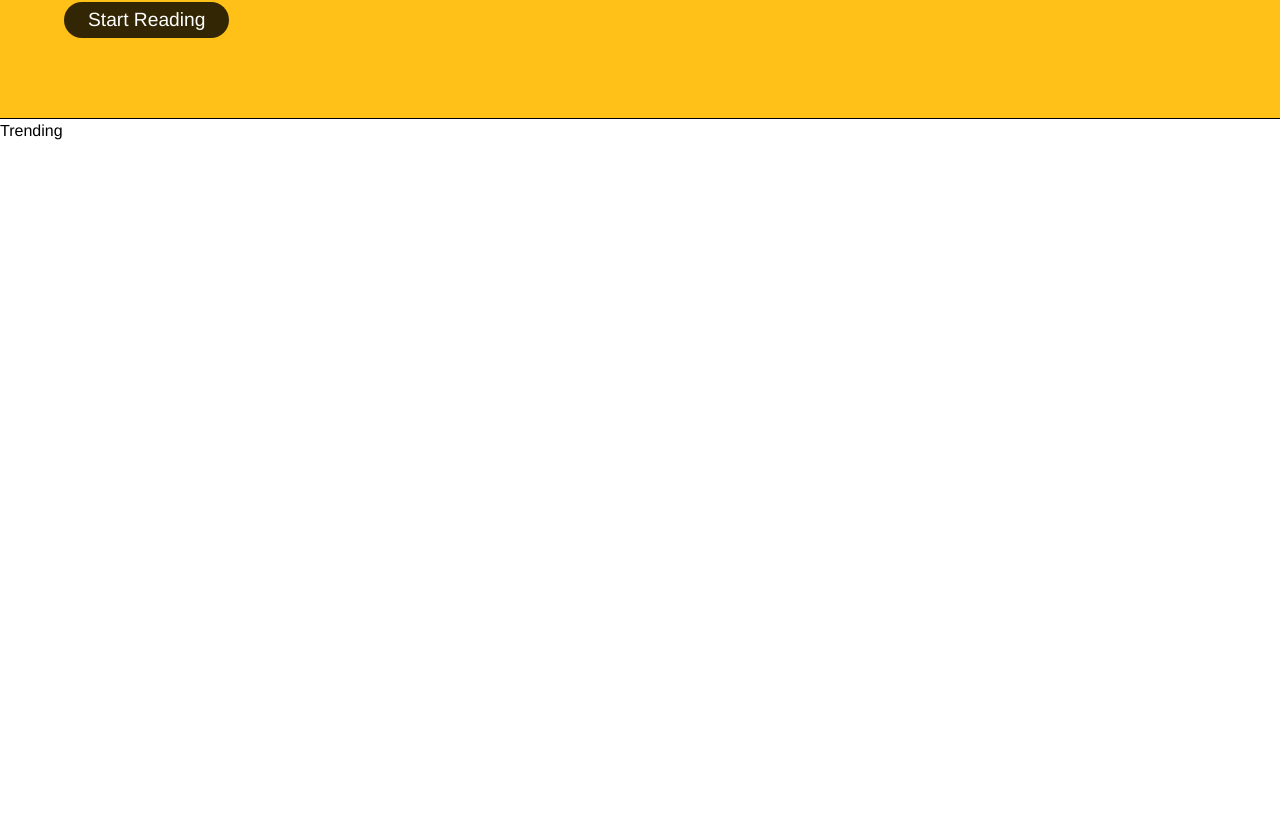
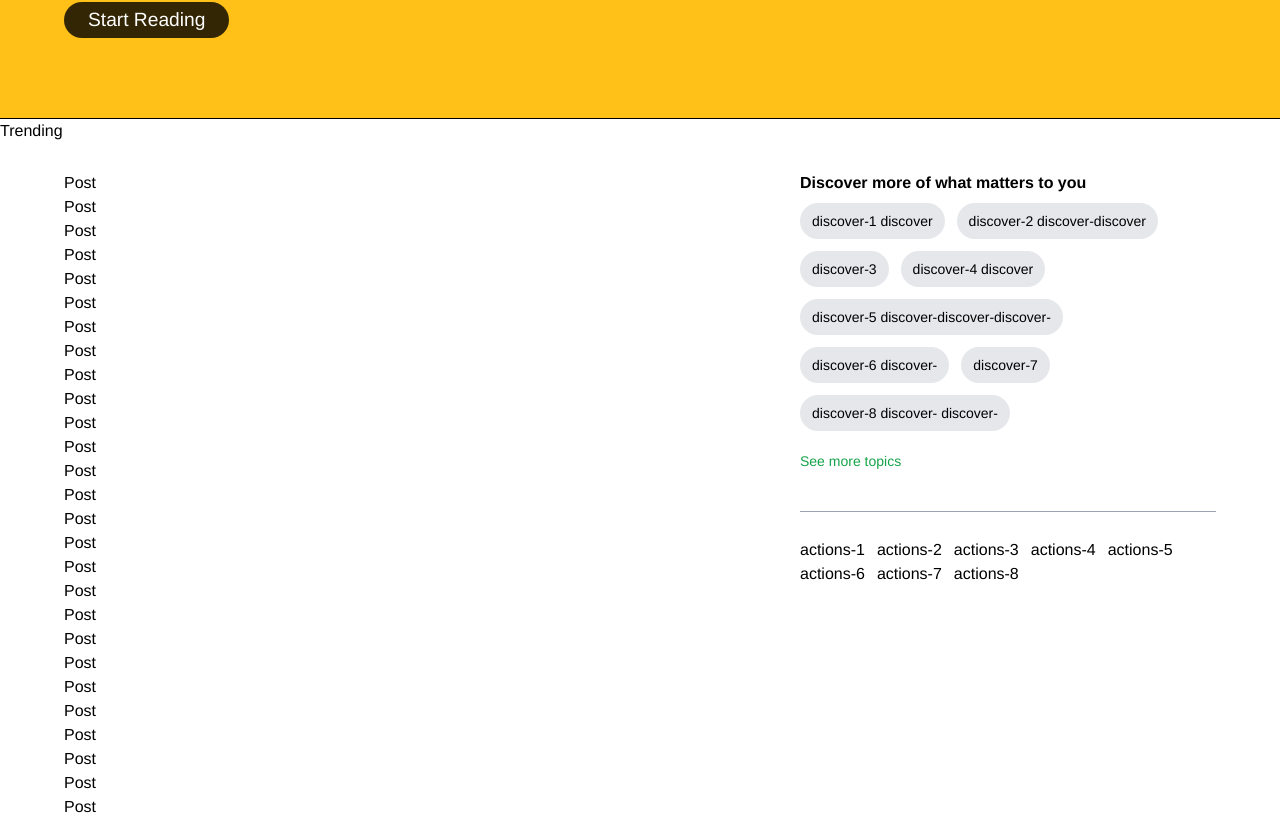
Before and after one commit to Chrxs14/violencia-sin-filtro, a React (Vite) app: page /demo in a window 1280 px wide. Shown: the part 421-1240 px from the top of the page. Before the commit the page ends 800 px from the top, so only its background shows below. Built offline with nearby package versions, Linux system fonts and the light colour scheme.

Commit message:
feat: se implementa componentes Posts y Discover

```diff
--- a/src/components/Demo/Demo.jsx
+++ b/src/components/Demo/Demo.jsx
@@ -1,13 +1,23 @@
 import React from "react";
 import { Banner } from "./Banner";
-import {Trending} from "./Trending";
+import { Trending } from "./Trending";
+import { Posts } from "../Common/Posts/Posts";
+import { Discover } from "./Discover";
 
 const Demo = () => {
   return (
     <>
       <div>
         <Banner />
-        <Trending/>
+        <Trending />
+        <div className="size py-7 flex flex-col-reverse md:flex-row gap-[7rem]">
+          <div className="flex-[1.5]">
+            <Posts />
+          </div>
+          <div className="flex-[1] relative">
+            <Discover />
+          </div>
+        </div>
       </div>
     </>
   );
```
